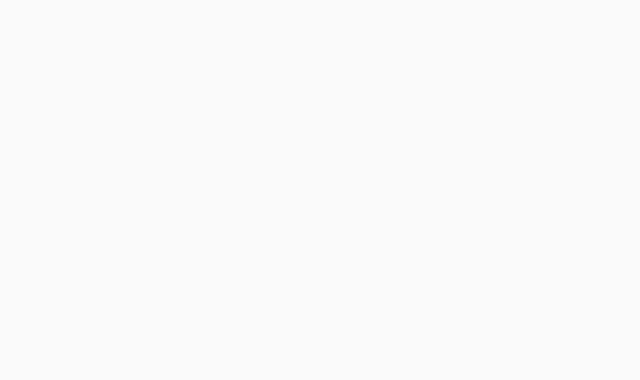
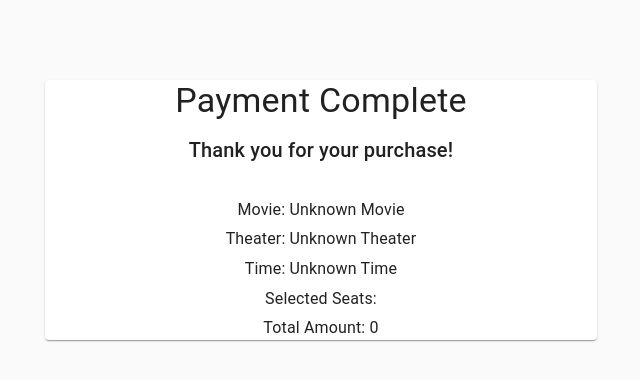
Before and after one commit to Jimin-yang/YMS-Project, a React (Create React App) app: page /CompletePage in a window 1280 px wide. Shown: the top 380 px of the page, without its empty margins (319-959 px from the left). Built offline with nearby package versions, Linux system fonts and the light colour scheme.

Commit message:
complepage 생성,서버가 없어 정보 못받음

```diff
--- a/package.json
+++ b/package.json
@@ -3,6 +3,8 @@
   "version": "0.1.0",
   "private": true,
   "dependencies": {
+    "@bootpay/backend-js": "^2.1.8",
+    "@bootpay/client-js": "4.3.3",
     "@material-ui/core": "^4.11.2",
     "@material-ui/icons": "^4.11.2",
     "@material-ui/lab": "^4.0.0-alpha.57",
--- a/src/App.js
+++ b/src/App.js
@@ -8,6 +8,7 @@ import Admin from './screens/Admin';
 import MovieDetailsPage from './screens/MovieDetailsPage';
 import CinemaSeat from './screens/CinemaSeat';
 import PaymentPage from './screens/PaymentPage'; // PaymentPage 컴포넌트를 import 합니다.
+import CompletePage from './screens/CompletePage'; // CompletePage 컴포넌트를 import 합니다.
 import { useStyles } from './styles';
 
 const theme = createMuiTheme({
@@ -49,6 +50,7 @@ function App() {
               <Route path="/CinemaSeat" component={CinemaSeat} />
               <Route path="/SelectionPage" component={SelectionPage} />
               <Route path="/PaymentPage" component={PaymentPage} /> {/* PaymentPage 컴포넌트를 실행하는 Route를 추가합니다. */}
+              <Route path="/CompletePage" component={CompletePage} />
             </Switch>
           </Router>
         </Paper>
--- /dev/null
+++ b/src/screens/CompletePage.js
@@ -0,0 +1,40 @@
+import React from 'react';
+import { Box, Typography } from '@material-ui/core';
+
+const CompletePage = ({ location }) => {
+  const movieTitle = location.state?.movieTitle || 'Unknown Movie';
+  const theater = location.state?.theater || 'Unknown Theater';
+  const time = location.state?.time || 'Unknown Time';
+  const selectedSeats = location.state?.selectedSeats || [];
+  const totalAmount = location.state?.totalAmount || 0;
+
+  return (
+    <Box textAlign="center" mt={10}>
+      <Typography variant="h4" gutterBottom>
+        Payment Complete
+      </Typography>
+      <Typography variant="h6" gutterBottom>
+        Thank you for your purchase!
+      </Typography>
+      <Box mt={4}>
+        <Typography variant="body1" gutterBottom>
+          Movie: {movieTitle}
+        </Typography>
+        <Typography variant="body1" gutterBottom>
+          Theater: {theater}
+        </Typography>
+        <Typography variant="body1" gutterBottom>
+          Time: {time}
+        </Typography>
+        <Typography variant="body1" gutterBottom>
+          Selected Seats: {selectedSeats.join(', ')}
+        </Typography>
+        <Typography variant="body1" gutterBottom>
+          Total Amount: {totalAmount}
+        </Typography>
+      </Box>
+    </Box>
+  );
+};
+
+export default CompletePage;
--- a/src/screens/MovieDetailsPage.js
+++ b/src/screens/MovieDetailsPage.js
@@ -1,4 +1,3 @@
-// MovieDetailsPage.js
 import React, { useState, useEffect } from 'react';
 import { useHistory, useLocation } from 'react-router-dom';
 import { Box, Typography, Button, FormControlLabel, Radio, Checkbox } from '@material-ui/core';
@@ -9,7 +8,8 @@ function MovieDetailsPage() {
   const history = useHistory();
   const location = useLocation();
   const isAdmin = location.state?.isAdmin;
-  const movieTitle = history.location.state.movieTitle;
+  const movieTitle = location.state?.movieTitle || 'Unknown Movie';
+
 
   const initialMovies = [
     { title: 'The Godfather', image: 'path_to_image1', theater: ['상영관1'], time: ['10:00'] },
@@ -33,7 +33,7 @@ function MovieDetailsPage() {
   const [movie, setMovie] = useState(null);
   const [selectedTheaters, setSelectedTheaters] = useState([]);
   const [selectedTime, setSelectedTime] = useState([]);
-    const [theaters, setTheaters] = useState(['상영관1', '상영관2', '상영관3']);
+  const [theaters, setTheaters] = useState(['상영관1', '상영관2', '상영관3']);
   const [times, setTimes] = useState(['08:00', '11:00', '14:00', '17:00', '20:00', '23:00']);
 
   useEffect(() => {
@@ -65,11 +65,9 @@ function MovieDetailsPage() {
 
   const handleTheaterChange = (event) => {
     if (isAdmin) {
-      if (event.target.checked) {
-        setSelectedTheaters(prev => [...prev, event.target.value]);
-      } else {
-        setSelectedTheaters(prev => prev.filter(theater => theater !== event.target.value));
-      }
+      setSelectedTheaters((prev) =>
+        event.target.checked ? [...prev, event.target.value] : prev.filter((theater) => theater !== event.target.value)
+      );
     } else {
       setSelectedTheaters([event.target.value]);
     }
@@ -77,15 +75,14 @@ function MovieDetailsPage() {
 
   const handleTimeChange = (event) => {
     if (isAdmin) {
-      if (event.target.checked) {
-        setSelectedTime(prev => [...prev, event.target.value]);
-      } else {
-        setSelectedTime(prev => prev.filter(time => time !== event.target.value));
-      }
+      setSelectedTime((prev) =>
+        event.target.checked ? [...prev, event.target.value] : prev.filter((time) => time !== event.target.value)
+      );
     } else {
       setSelectedTime([event.target.value]);
     }
   };
+
 
   const handleUpdateClick = () => {
     const newMovies = movies.map(movie => movie.title === movieTitle ? { ...movie, theater: selectedTheaters, time: selectedTime } : movie);
@@ -94,6 +91,7 @@ function MovieDetailsPage() {
     alert('상영관과 상영시간이 수정되었습니다.');
     history.goBack();
   };
+
   const handleConfirmClick = () => {
     alert(`영화: ${movieTitle}\n상영관: ${selectedTheaters.join(', ')}\n상영시간: ${selectedTime.join(', ')}`);
     history.push('/CinemaSeat', { theater: selectedTheaters[0], seats: theaterSeats[selectedTheaters[0]] });
@@ -105,7 +103,7 @@ function MovieDetailsPage() {
         영화 상세 정보
       </Typography>
       <Typography variant="h4" component="h4" className={`${styles.center} ${styles.navy}`} gutterBottom>
-        {history.location.state.movieTitle}
+        {movieTitle}
       </Typography>
       <Typography variant="h6" component="h6" className={`${styles.center} ${styles.navy}`} gutterBottom>
         상영관 선택
--- a/src/screens/PaymentPage.js
+++ b/src/screens/PaymentPage.js
@@ -30,14 +30,15 @@ function PaymentPage() {
   const [expirationDate, setExpirationDate] = useState('');
   const [securityCode, setSecurityCode] = useState('');
 
-  const handlePayment = () => {
-    // 결제 처리 로직을 작성
+  const handlePayment = async () => {
     console.log(`Card Number: ${cardNumber}`);
     console.log(`Expiration Date: ${expirationDate}`);
     console.log(`Security Code: ${securityCode}`);
 
+    // TODO: 부트페이 결제 코드를 추가
+
     // 결제가 완료되면 예매 완료 페이지로 이동
-    history.push('/complete');
+    history.push('/CompletePage');
   };
 
   return (
```
Also changed, not shown: 1 other file (tests, documents, lock files or other folders).
